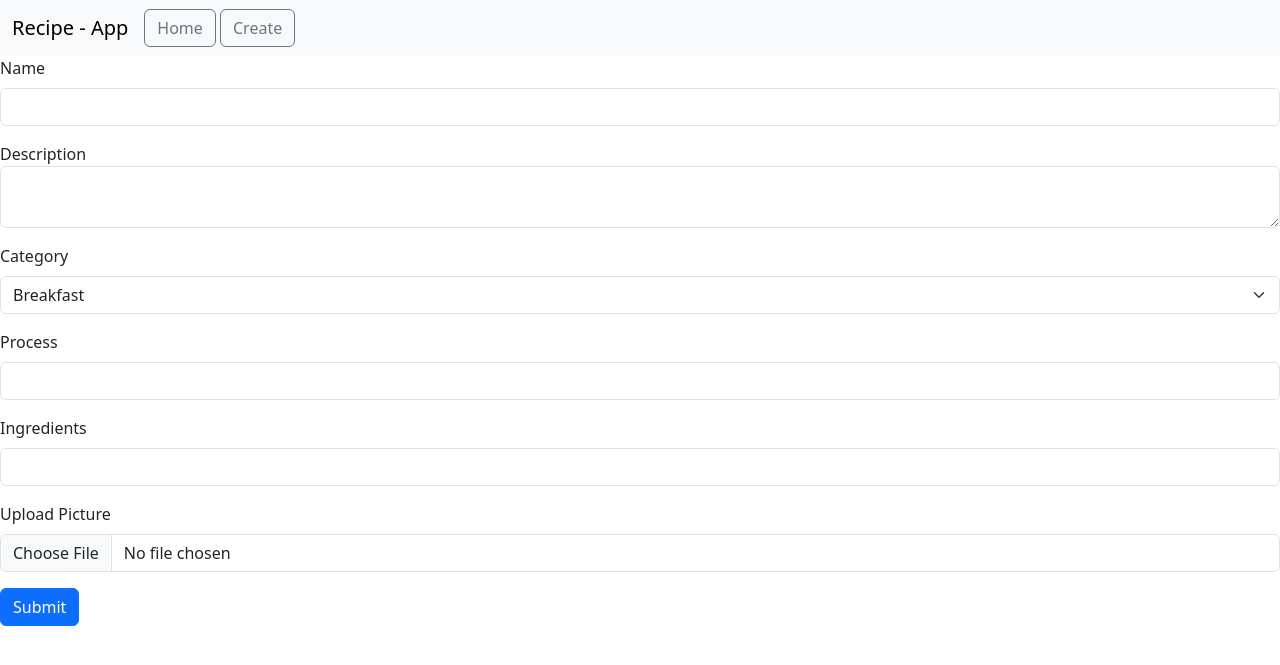
After one commit to SauhadraJR/RecipeApp, a Django app: page /create/ in a window 1280 px wide. The commit adds this page. Shown: the top 665 px of the page. Run offline with Django 5.2, Linux system fonts and the light colour scheme; some libraries are stand-ins or nearby versions.

Commit message:
CRUD done

```diff
--- a/recipe/base/views.py
+++ b/recipe/base/views.py
@@ -1,4 +1,4 @@
-from django.shortcuts import render
+from django.shortcuts import render, redirect
 from .models import Recipe
 
 # Create your views here.
@@ -7,3 +7,54 @@ def home(request):
     recipe_obj = Recipe.objects.all()
     data = {'recipes':recipe_obj}
     return render(request,'index.html',context = data)
+
+def create(request):
+    if request.method == "POST":
+        name = request.POST.get("name")
+        description = request.POST.get("description")
+        category = request.POST.get("category")
+        process = request.POST.get("process")
+        ingredients = request.POST.get("ingredients")
+        picture = request.POST.get("picture")
+        Recipe.objects.create(picture = picture, name= name ,description= description , category = category, process = process, ingredients = ingredients)
+        return redirect("home")
+    return render(request, 'create.html')
+
+def edit(request,pk):
+    Recipe_obj = Recipe.objects.get(id=pk)
+    data = {'Recipe':Recipe_obj}
+    if request.method == "POST":
+        name = request.POST.get("name")
+        description = request.POST.get("description")
+        category = request.POST.get("category")
+        process = request.POST.get("process")
+        ingredients = request.POST.get("ingredients")
+        picture = request.POST.get("picture")
+
+        Recipe_obj.name = name
+        Recipe_obj.description = description
+        Recipe_obj.category = category
+        Recipe_obj.process = process
+        Recipe_obj.ingredients = ingredients
+        Recipe_obj.picture = picture
+
+        Recipe_obj.save()
+        return redirect("home")
+    return render(request, 'edit.html',context = data)
+
+
+def delete(request,pk):
+    Recipe_obj = Recipe.objects.get(id=pk)
+    data = {'Recipe':Recipe_obj}
+    if request.method == "POST":
+        Recipe_obj.delete()
+        return redirect("home")
+
+    return render(request, 'delete.html',context = data)
+
+def deleteall(request):
+    Recipe_objects = Recipe.objects.all()
+    if request.method == "POST":
+        Recipe_objects.delete()
+        return redirect('home')
+    return render(request, 'deleteall.html')
--- a/recipe/recipe/urls.py
+++ b/recipe/recipe/urls.py
@@ -16,9 +16,13 @@ Including another URLconf
 """
 from django.contrib import admin
 from django.urls import path
-from base.views import home
+from base.views import home,create,edit,delete, deleteall
 
 urlpatterns = [
     path('admin/', admin.site.urls),
-    path('home/', home),
+    path('home/', home, name = "home"),
+    path('create/', create, name = "create"),
+    path('create/<int:pk>', edit, name = "edit"),
+    path('delete/<int:pk>', delete, name = "delete"),
+    path('deleteall/', deleteall, name = "deleteall"),
 ]
--- /dev/null
+++ b/recipe/templates/create.html
@@ -0,0 +1,52 @@
+<!DOCTYPE html>
+<html lang="en">
+<head>
+    <meta charset="UTF-8">
+    <meta name="viewport" content="width=device-width, initial-scale=1.0">
+    <link href="https://cdn.jsdelivr.net/npm/bootstrap@5.3.2/dist/css/bootstrap.min.css" rel="stylesheet" integrity="sha384-T3c6CoIi6uLrA9TneNEoa7RxnatzjcDSCmG1MXxSR1GAsXEV/Dwwykc2MPK8M2HN" crossorigin="anonymous">
+    <script src="https://cdn.jsdelivr.net/npm/bootstrap@5.3.2/dist/js/bootstrap.bundle.min.js" integrity="sha384-C6RzsynM9kWDrMNeT87bh95OGNyZPhcTNXj1NW7RuBCsyN/o0jlpcV8Qyq46cDfL" crossorigin="anonymous"></script>
+    <title>Recipe - Create</title>
+</head>
+<body>
+  {% include "navbar.html"%}
+    <!-- <h1>Create page</h1> -->
+    <form method = "POST">
+      {% csrf_token %}
+        <div class="mb-3">
+          <label for="name" class="form-label">Name</label>
+          <input type="text" class="form-control" id="name" name="name">
+        </div>
+        <div class="mb-3">
+            <label for="floatingTextarea">Description</label>
+            <textarea class="form-control"  id="floatingTextarea" name="description"></textarea>
+
+        </div>
+        <div class="mb-3">
+          <label for="category" class="form-label">Category</label>
+          <select class="form-select" aria-label="Default select example" id = "category" name="category">
+            <option value="Breakfast">Breakfast</option>
+            <option value="Lunch">Lunch</option>
+            <option value="Dinner">Dinner</option>
+            <option value="Appetizer">Appetizer</option>
+            <option value="Salad">Salad</option>
+          </select>
+        </div>
+        <div class="mb-3">
+            <label for="process" class="form-label">Process</label>
+            <input type="text" class="form-control" id="process" name="process">
+        </div>
+        <div class="mb-3">
+            <label for="ingredients" class="form-label">Ingredients</label>
+            <input type="text" class="form-control" id="ingredients" name="ingredients">
+        </div>
+
+        <div class="mb-3">
+            <label for="picture" class="form-label">Upload Picture</label>
+            <input type="file" class="form-control" id="picture" name="picture">
+        </div>
+        <button type="submit" class="btn btn-primary">Submit</button>
+      </form>
+</body>
+<script src="https://cdn.jsdelivr.net/npm/@popperjs/core@2.11.8/dist/umd/popper.min.js" integrity="sha384-I7E8VVD/ismYTF4hNIPjVp/Zjvgyol6VFvRkX/vR+Vc4jQkC+hVqc2pM8ODewa9r" crossorigin="anonymous"></script>
+<script src="https://cdn.jsdelivr.net/npm/bootstrap@5.3.2/dist/js/bootstrap.min.js" integrity="sha384-BBtl+eGJRgqQAUMxJ7pMwbEyER4l1g+O15P+16Ep7Q9Q+zqX6gSbd85u4mG4QzX+" crossorigin="anonymous"></script>
+</html>
--- /dev/null
+++ b/recipe/templates/navbar.html
@@ -0,0 +1,30 @@
+<!DOCTYPE html>
+<html lang="en">
+<head>
+    <meta charset="UTF-8">
+    <meta name="viewport" content="width=device-width, initial-scale=1.0">
+</head>
+<body>
+    <nav class="navbar navbar-expand-lg bg-body-tertiary">
+        <div class="container-fluid">
+
+            <a class="navbar-brand" href="#">Recipe - App </a>
+          <button class="navbar-toggler" type="button" data-bs-toggle="collapse" data-bs-target="#navbarNav" aria-controls="navbarNav" aria-expanded="false" aria-label="Toggle navigation">
+            <span class="navbar-toggler-icon"></span>
+          </button>
+          <div class="collapse navbar-collapse" id="navbarNav">
+            <ul class="navbar-nav">
+              <li class="nav-item">
+                <a class="btn btn-outline-secondary" aria-current="page" href="{% url 'home' %}">Home</a>
+              </li>
+              <li class="nav-item">
+                &nbsp;<a class="btn btn-outline-secondary" aria-current="page" href="{% url 'create' %}">Create</a>
+              </li>
+
+
+            </ul>
+          </div>
+        </div>
+      </nav>
+</body>
+</html>
```
Also changed, not shown: recipe/templates/delete.html (added, +51 -0 lines), recipe/templates/deleteall.html (added, +25 -0 lines), recipe/templates/edit.html (added, +79 -0 lines), recipe/templates/index.html (+7 -1 lines), recipe/db.sqlite3, 1 other file.
